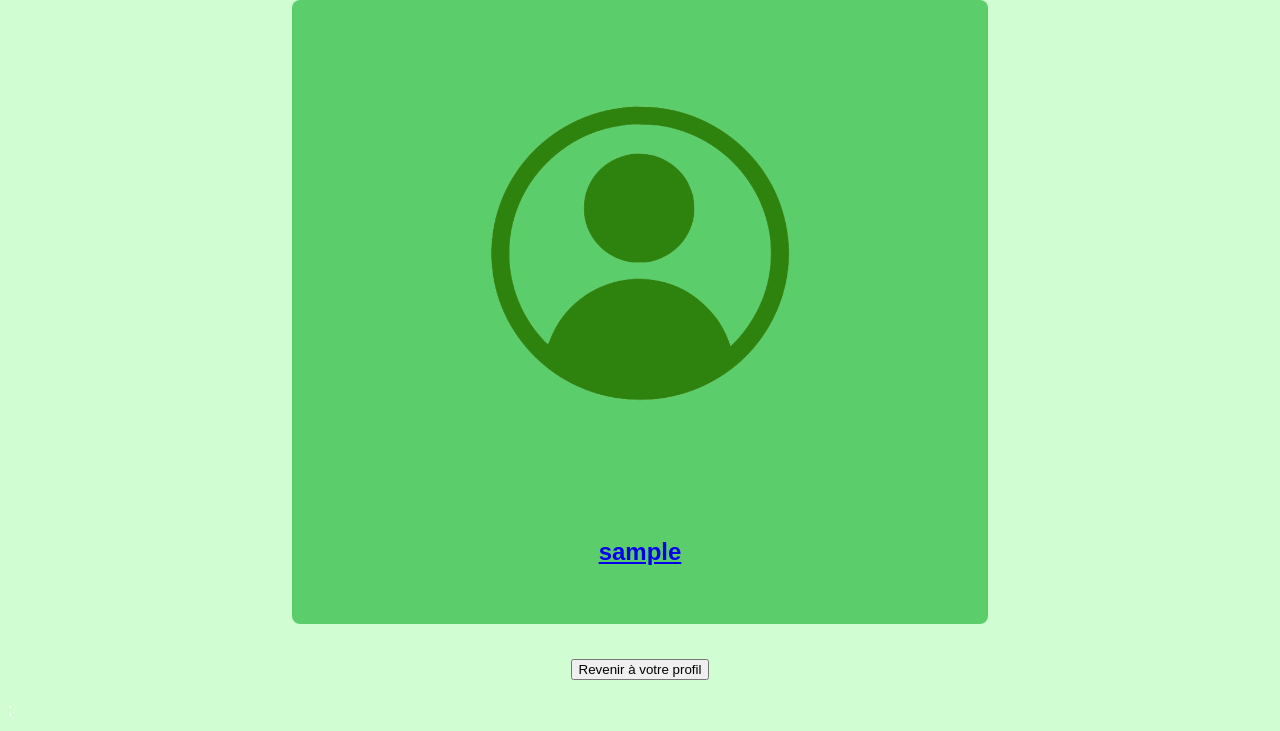
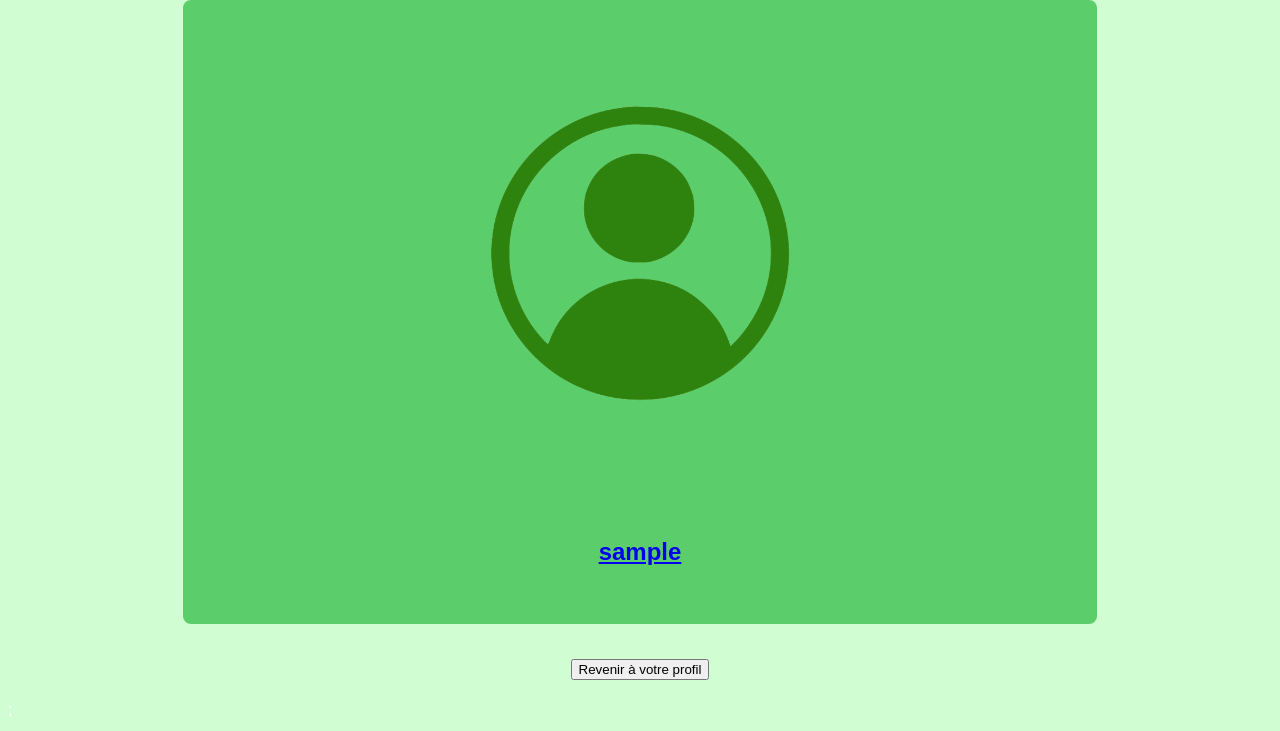
Before and after one commit to midjix/Aptoudou, a PHP site: page /community.php in a window 1280 px wide. Shown: the part 102-833 px from the top of the page. Run offline with PHP 8.4, Linux system fonts and the light colour scheme; tables that the repository leaves empty or names only in its code hold one stand-in row (values such as "Sample post").

Commit message:
mise a l'echelle

```diff
--- a/styles.css
+++ b/styles.css
@@ -46,7 +46,7 @@ section{
     text-align: center;
     width: 50%;
     margin: auto;
-    min-width: 200px;
+    min-width: 850px;
     background-color: #5bce6b;
     border-width: 30px;
     margin-bottom: 2em;
```
